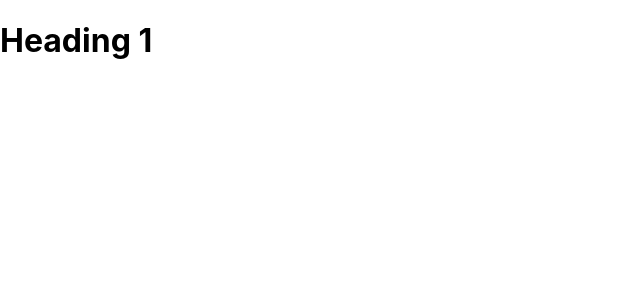
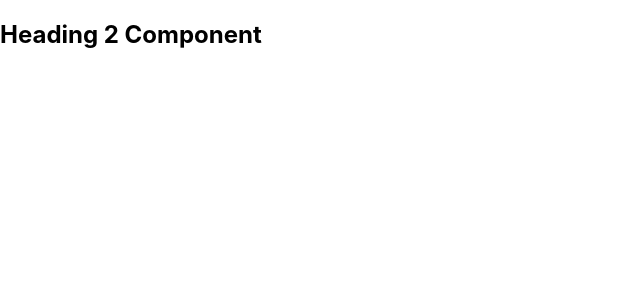
Before and after one commit to sobirjonkadamboev/sam-react, a JavaScript app in the folder my-app/: page / in a window 1280 px wide. Shown: the top 300 px of the page, without its empty margins (0-640 px from the left). Built offline with nearby package versions, Linux system fonts and the light colour scheme.

Commit message:
Auto-backup: 9/4/2026, 3:46:31 AM - Updated my-app/src/App.js

```diff
--- a/my-app/src/App.js
+++ b/my-app/src/App.js
@@ -5,11 +5,17 @@ const HeaderFunction = () => {
 	return <h2>Heading 2 Component</h2>
 }
 
-const submit = () => {
+const Submit = () => {
 	;<input type='text' placeholder='Enter...'></input>
 }
+
 function App() {
-	return <h1>Heading 1</h1>
+	return (
+		<div>
+			<HeaderFunction />
+			<Submit />
+		</div>
+	)
 }
 
 export default App
```
